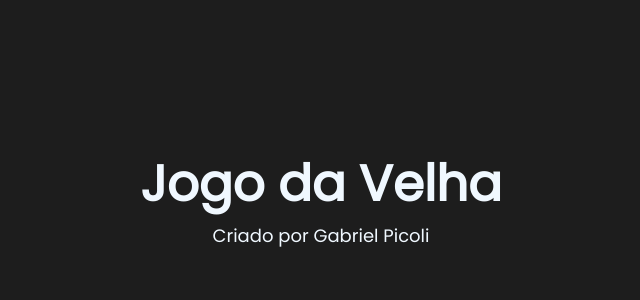
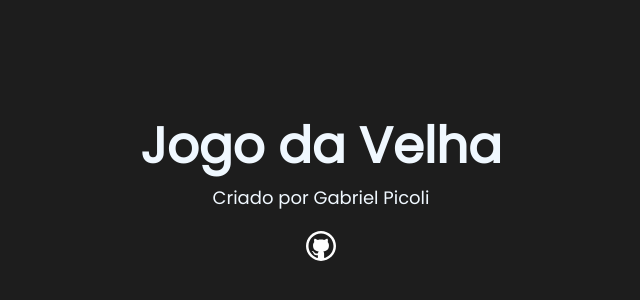
Before and after one commit to gabbwxhz/hash-project, a Next.js app: page / in a window 1280 px wide. Shown: the part 202-502 px from the top of the page, without its empty margins (319-959 px from the left). Built offline with nearby package versions, Linux system fonts and the light colour scheme.

Commit message:
criado componente de icone

```diff
--- a/src/components/header/Header.jsx
+++ b/src/components/header/Header.jsx
@@ -1,5 +1,6 @@
 import Title from '../title/Title'
 import Subtitle from '../subtitle/Subtitle'
+import Icon from '../icon/Icon'
 
 import styles from './Header.module.css'
 
@@ -8,6 +9,9 @@
         <div className={styles.header}>
             <Title>Jogo da Velha</Title>
             <Subtitle>Criado por Gabriel Picoli</Subtitle>
+            <div className={styles.iconContent}>
+                <Icon iconName='github' link='https://github.com/gabbwxhz' />
+            </div>
         </div>
     )
 }
--- a/src/components/header/Header.module.css
+++ b/src/components/header/Header.module.css
@@ -2,3 +2,7 @@
     text-align: center;
     padding: 40px 0;
 }
+
+.iconContent {
+    margin: 20px 0;
+}
--- /dev/null
+++ b/src/components/icon/Icon.jsx
@@ -0,0 +1,15 @@
+import syles from './Icons.module.css'
+
+function Icon({ iconName, size, link }) {
+    return (
+        <a href={link} target='_blank'>
+            <img src={`/icons/${iconName}.svg`} width={size} />
+        </a>
+    )
+}
+
+Icon.defaultProps = {
+    size: '30px'
+}
+
+export default Icon
```
Also changed, not shown: public/icons/github.svg (added), src/components/icon/Icons.module.css (added).
